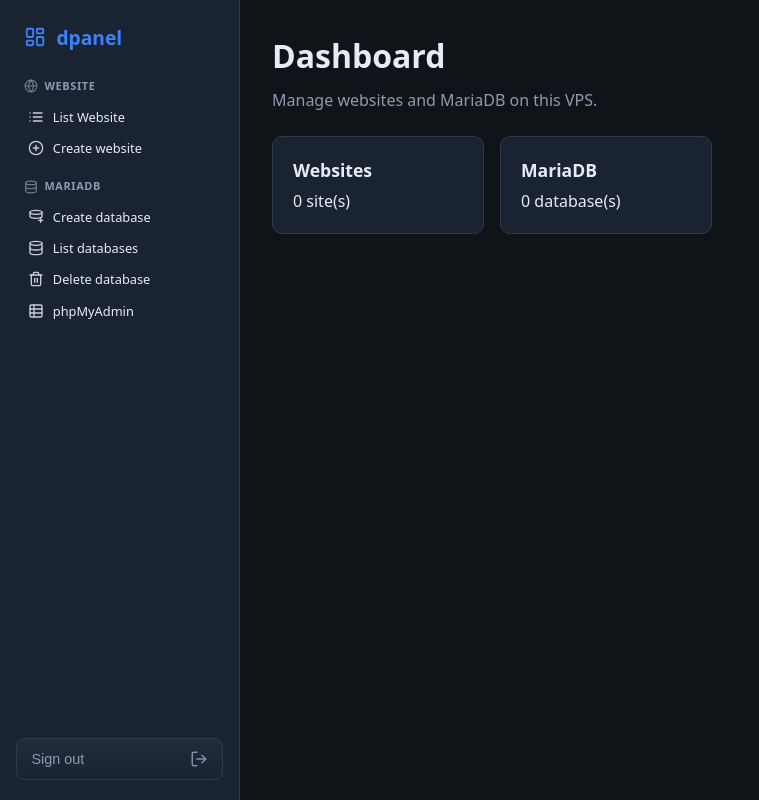
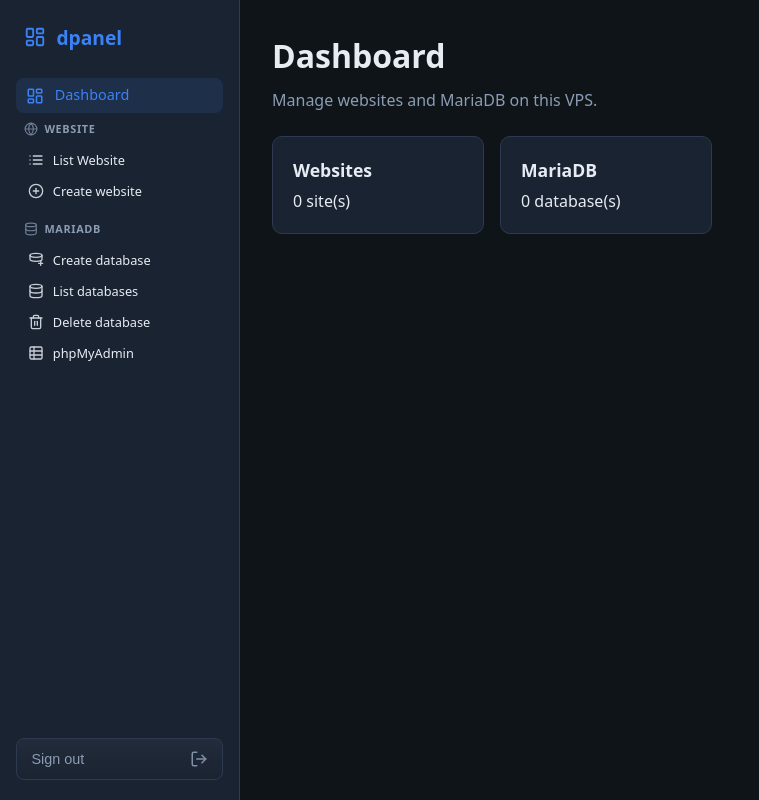
Before and after one commit to vutong/dpanel, a Nuxt app in the folder panel/: page / in a window 1280 px wide. Shown: the whole page, without its empty margins (0-759 px from the left). Built offline with nearby package versions, Linux system fonts and the light colour scheme; no server answers.

Commit message:
Add Dashboard menu at top of sidebar (v1.0.30)
Co-authored-by: Cursor <cursoragent@cursor.com>

```diff
--- a/panel/components/SidebarNavLink.vue
+++ b/panel/components/SidebarNavLink.vue
@@ -1,14 +1,22 @@
 <template>
-  <NuxtLink :to="to" class="nav-link nav-link--sub">
-    <AppIcon :name="icon" :size="16" />
+  <NuxtLink
+    :to="to"
+    :class="sub ? 'nav-link nav-link--sub' : 'nav-link nav-link--main'"
+    :exact="to === '/'"
+  >
+    <AppIcon :name="icon" :size="sub ? 16 : 18" />
     <span class="nav-label">{{ label }}</span>
   </NuxtLink>
 </template>
 
 <script setup lang="ts">
-defineProps<{
-  to: string
-  icon: string
-  label: string
-}>()
+withDefaults(
+  defineProps<{
+    to: string
+    icon: string
+    label: string
+    sub?: boolean
+  }>(),
+  { sub: true }
+)
 </script>
--- a/panel/layouts/default.vue
+++ b/panel/layouts/default.vue
@@ -10,6 +10,8 @@
       </NuxtLink>
 
       <nav class="nav">
+        <SidebarNavLink to="/" icon="dashboard" label="Dashboard" :sub="false" />
+
         <p class="nav-section">
           <AppIcon name="globe" :size="14" class="section-icon" />
           Website
@@ -130,36 +132,58 @@ async function logout() {
   opacity: 0.75;
 }
 
+:deep(.nav-link--main),
 :deep(.nav-link--sub) {
   display: flex;
   align-items: center;
+  text-decoration: none;
+  transition: background 0.15s, color 0.15s;
+}
+
+:deep(.nav-link--main) {
+  gap: 0.65rem;
+  padding: 0.5rem 0.65rem;
+  margin-bottom: 0.35rem;
+  border-radius: 8px;
+  color: var(--text);
+  font-size: 0.9rem;
+  font-weight: 500;
+}
+
+:deep(.nav-link--sub) {
   gap: 0.55rem;
   padding: 0.4rem 0.55rem 0.4rem 0.75rem;
   border-radius: 7px;
   color: var(--text);
-  text-decoration: none;
   font-size: 0.8rem;
-  transition: background 0.15s, color 0.15s;
 }
 
+:deep(.nav-link--main:hover),
 :deep(.nav-link--sub:hover) {
   background: var(--bg);
   color: var(--accent);
   text-decoration: none;
 }
 
+:deep(.nav-link--main.router-link-active),
 :deep(.nav-link--sub.router-link-active) {
   background: rgba(59, 130, 246, 0.12);
   color: var(--accent);
   font-weight: 500;
 }
 
+:deep(.nav-link--main .app-icon),
 :deep(.nav-link--sub .app-icon) {
   opacity: 0.85;
 }
 
+:deep(.nav-link--main.router-link-active .app-icon),
 :deep(.nav-link--sub.router-link-active .app-icon) {
   opacity: 1;
+}
+
+:deep(.nav-link--main .nav-label) {
+  line-height: 1.3;
 }
 
 :deep(.nav-link--sub .nav-label) {
```
Also changed, not shown: 1 other file (tests, documents, lock files or other folders).
